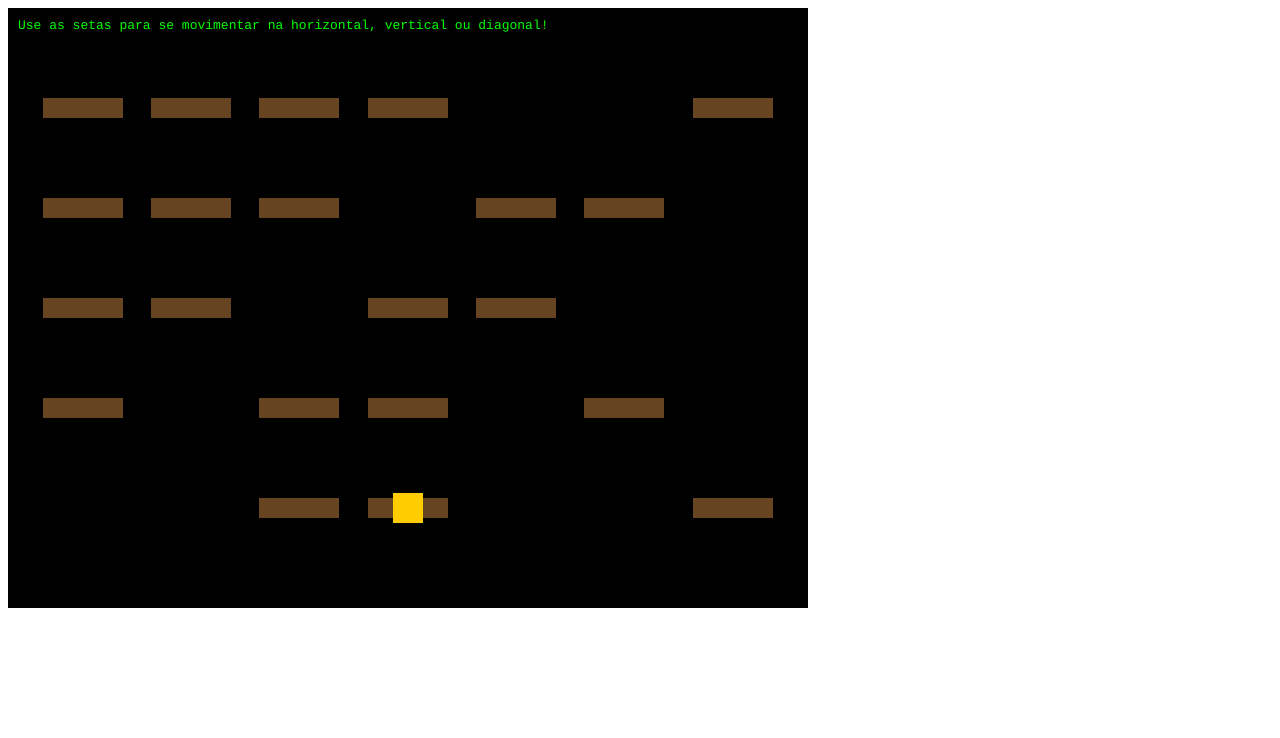
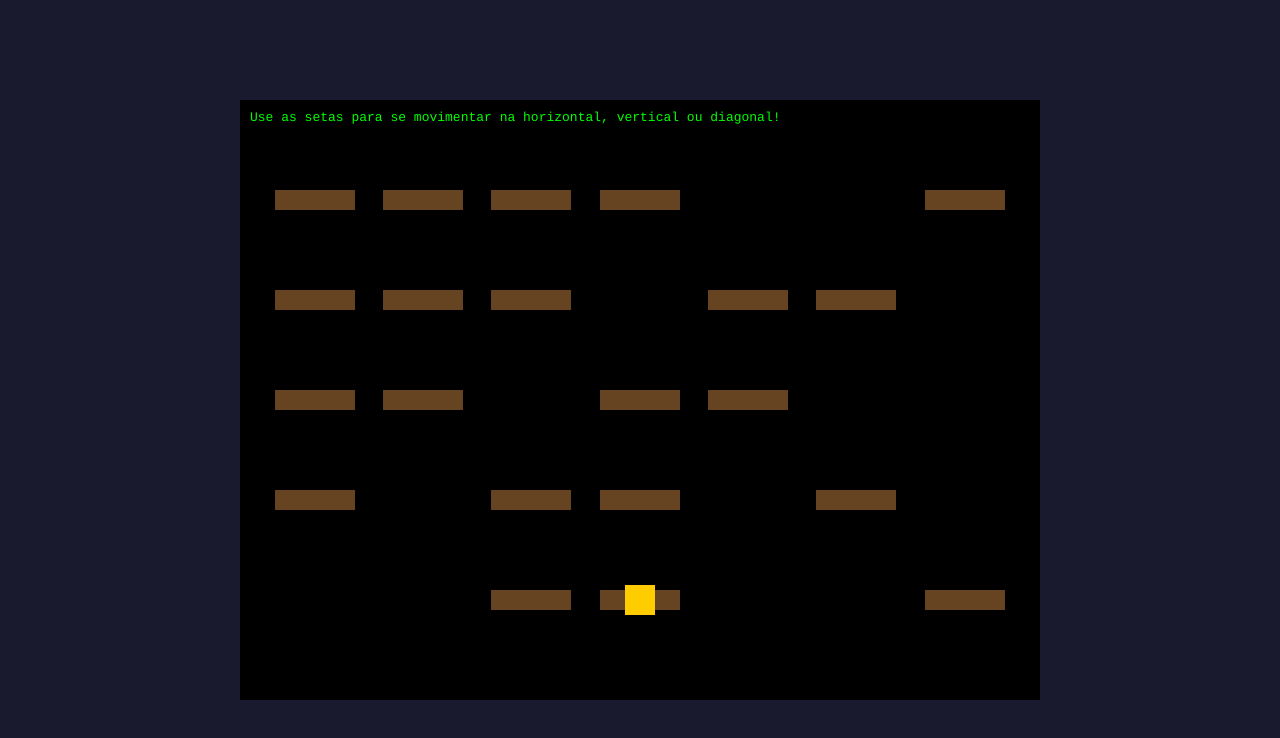
Before and after one commit to brian-gustavo/ProjetoGameIF, a website built with Vite: page index.html in a window 1280 px wide. Built offline with nearby package versions, Linux system fonts and the light colour scheme.

Commit message:
CSS + nome e história do jogo

```diff
--- a/index.html
+++ b/index.html
@@ -5,7 +5,7 @@
     <link rel="icon" type="image/png" href="icon/favicon.png" />
     <meta name="viewport" content="width=device-width, initial-scale=1.0" />
     <link rel="stylesheet" href="css/style.css">
-    <title>ProjetoGameIF</title>
+    <title>Zen Master</title>
 </head>
 <body>
     <div id="app">
--- a/public/css/style.css
+++ b/public/css/style.css
@@ -0,0 +1,17 @@
+* {
+    margin: 0;
+    padding: 0;
+    box-sizing: border-box;
+}
+
+body {
+    background-color: #1a1a2e;
+    display: flex;
+    justify-content: center;
+    align-items: center;
+    min-height: 100vh;
+}
+
+#game-container canvas {
+    display: block;
+}
```
Also changed, not shown: README.md.
